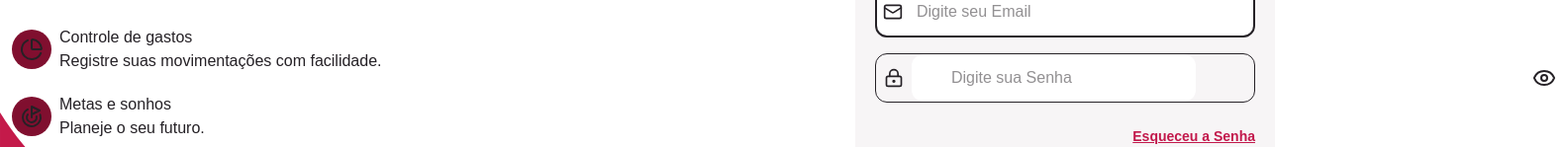
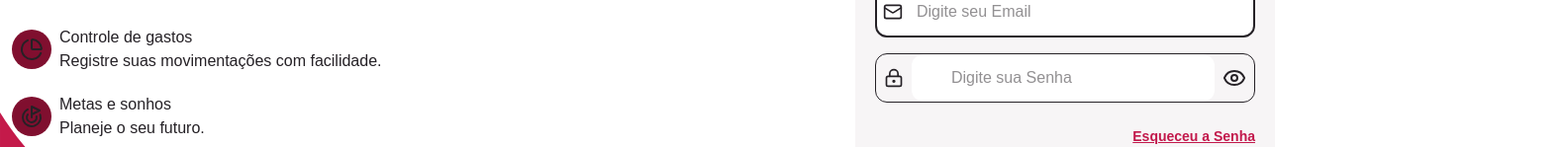
Before and after one commit to Adrriian/Eleva, a Next.js app: page /login in a window 1280 px wide. Shown: the part 363-512 px from the top of the page at 99% size, 1580 px wide, since content can reach past the window. Built offline with nearby package versions, Linux system fonts and the light colour scheme.

Commit message:
Atualizar o inputPassword.tsx

```diff
--- a/src/components/inputPassword.tsx
+++ b/src/components/inputPassword.tsx
@@ -18,7 +18,7 @@ export default function InputPassword(props: inputCom) {
                     <IconOne size={20} />
                 </div>
                 <input className="w-full sm:w-sm rounded-xl bg-bg-input py-3 px-10" type={password ? 'text' : 'password'} value={props.value} onChange={props.onChange} placeholder={props.placeholder} />
-                <div onClick={() => setPassword(e => !e)} className=" p-2 ml-57 xs:ml-72 2xs:ml-83">
+                <div onClick={() => setPassword(e => !e)} className=" p-2">
                     {password ? <EyeOff /> : <Eye />}
                 </div>
             </div>
```
